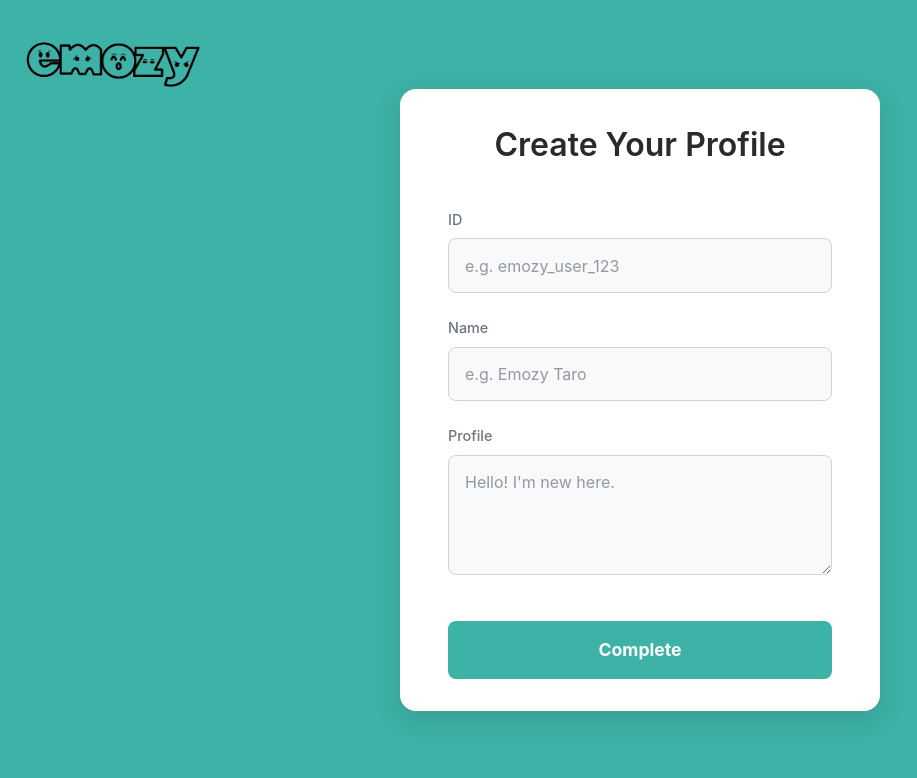
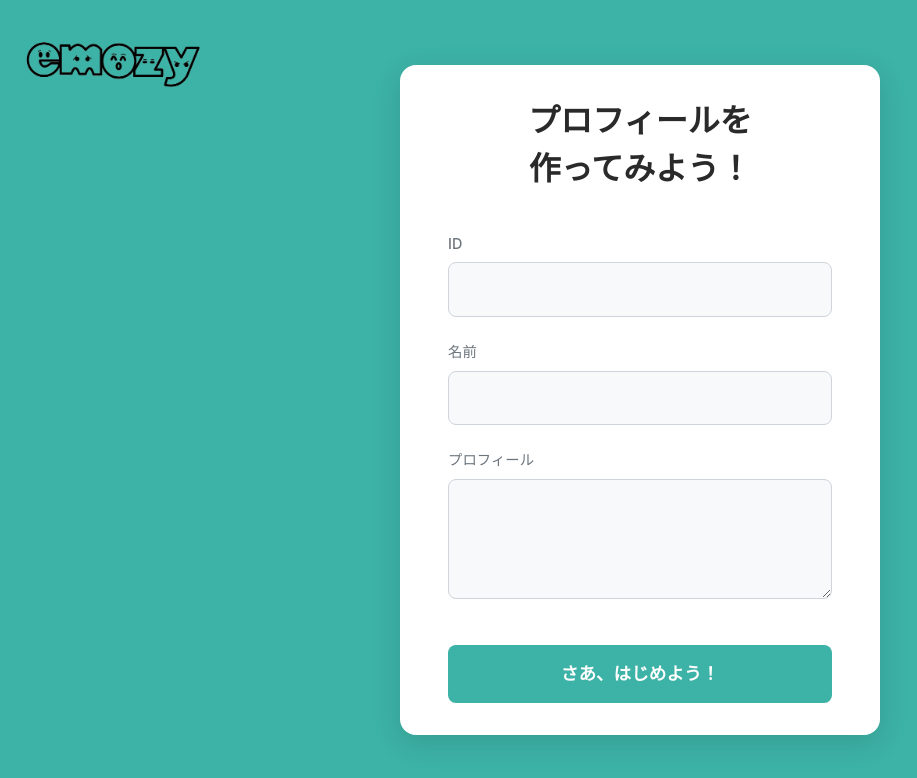
Before and after one commit to roxymigurdia78/emozy, a Next.js app: page /make in a window 1280 px wide. Shown: the top 778 px of the page, without its empty margins (0-917 px from the left). Built offline with nearby package versions, Linux system fonts and the light colour scheme.

Commit message:
/make一旦ok

```diff
--- a/src/app/make/page.tsx
+++ b/src/app/make/page.tsx
@@ -46,7 +46,9 @@ export default function MakeProfilePage() {
                 {/* Profile creation form */}
                 <div style={styles.formContainer}>
                     <h1 style={styles.title}>
-                        Create Your Profile
+                       プロフィールを
+                       <br></br>
+                       作ってみよう！
                     </h1>
 
                     <form onSubmit={(e) => { e.preventDefault(); handleComplete(); }}>
@@ -59,12 +61,12 @@ export default function MakeProfilePage() {
                                 value={userId}
                                 onChange={(e) => setUserId(e.target.value)}
                                 style={styles.input}
-                                placeholder="e.g. emozy_user_123"
+
                             />
                         </div>
 
                         <div style={styles.inputGroup}>
-                            <label htmlFor="userName" style={styles.label}>Name</label>
+                            <label htmlFor="userName" style={styles.label}>名前</label>
                             <input
                                 type="text"
                                 id="userName"
@@ -72,19 +74,19 @@ export default function MakeProfilePage() {
                                 value={userName}
                                 onChange={(e) => setUserName(e.target.value)}
                                 style={styles.input}
-                                placeholder="e.g. Emozy Taro"
+
                             />
                         </div>
 
                         <div style={styles.inputGroup}>
-                            <label htmlFor="profile" style={styles.label}>Profile</label>
+                            <label htmlFor="profile" style={styles.label}>プロフィール</label>
                             <textarea
                                 id="profile"
                                 className="form-input"
                                 value={profile}
                                 onChange={(e) => setProfile(e.target.value)}
                                 style={{ ...styles.input, height: '120px', resize: 'vertical' }}
-                                placeholder="Hello! I'm new here."
+
                             />
                         </div>
 
@@ -93,7 +95,7 @@ export default function MakeProfilePage() {
                             className="form-button"
                             style={styles.button}
                         >
-                            Complete
+                            さあ、はじめよう！
                         </button>
                     </form>
                 </div>
```
